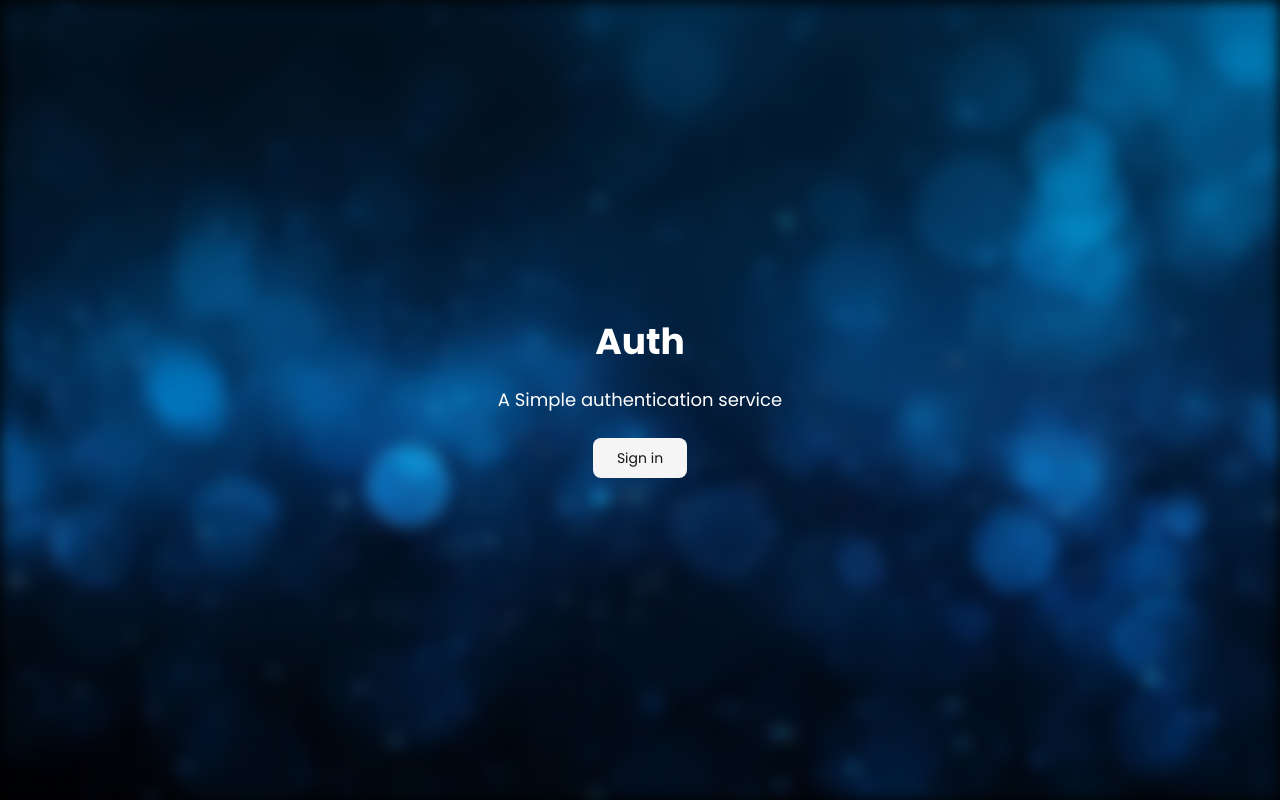
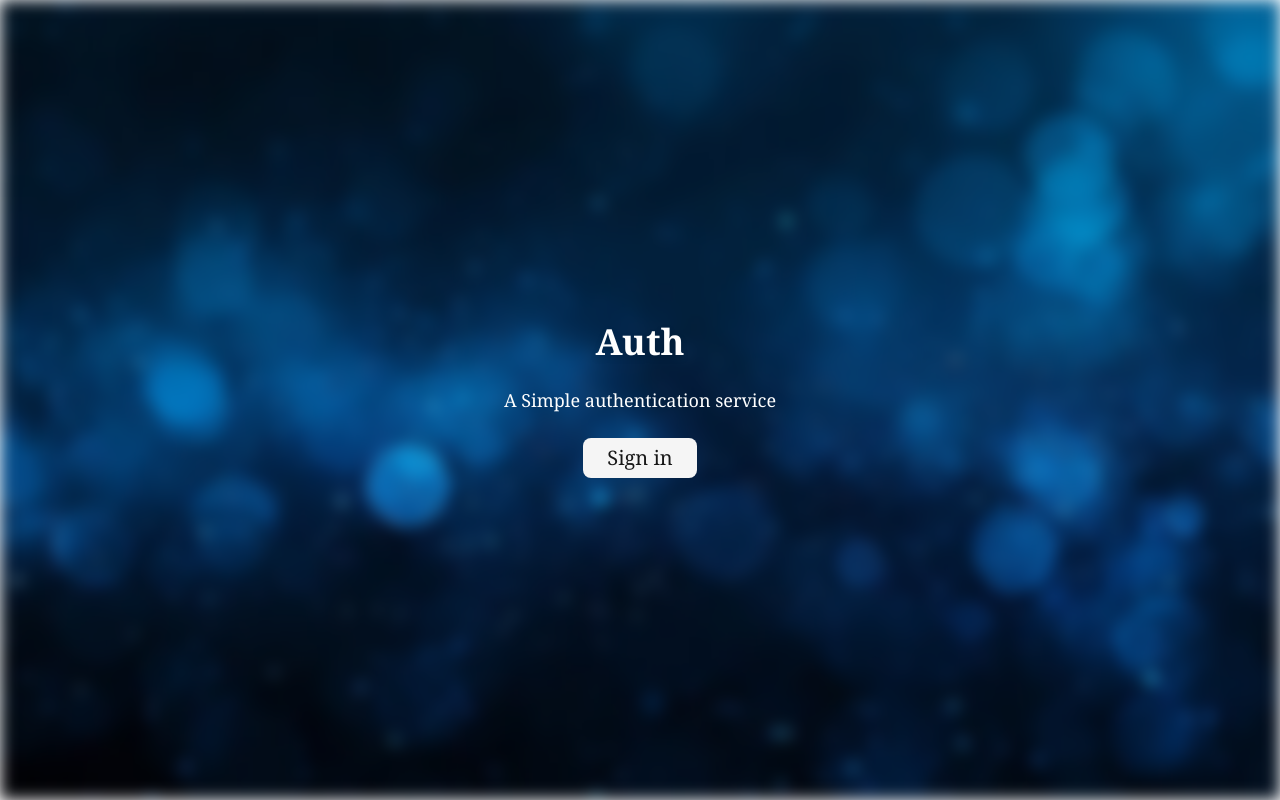
Before and after one commit to Najma099/next-auth, a Next.js app: page / in a window 1280 px wide. Built offline with nearby package versions, Linux system fonts and the light colour scheme.

Commit message:
Home Page completed

```diff
--- a/app/globals.css
+++ b/app/globals.css
@@ -3,7 +3,7 @@
 
 @custom-variant dark (&:is(.dark *));
 
-html, body {
+html, body :root{
   height: 100%;
   overflow: hidden;
   margin: 0;
--- a/app/page.tsx
+++ b/app/page.tsx
@@ -1,6 +1,7 @@
 import { Poppins } from "next/font/google";
 import { cn } from "@/lib/utils";
 import {Button} from "@/components/ui/button"
+import {LoginButton} from '@/components/auth/login-button'
 
 const poppins = Poppins({
   subsets: ["latin"],
@@ -26,11 +27,13 @@ export default function Home() {
         aria-hidden="true"
       />
 
-      <div className="relative z-10 space-y-6 text-center">
-        <h1 className="text-4xl font-bold">Auth</h1>
+      <div className="relative z-10 space-y-6 text-center font-serif">
+        <h1 className="text-4xl font-bold drop-shadow-md">Auth</h1>
         <p className="text-lg">A Simple authentication service</p>
         <div>
-          <Button variant='secondary' size='lg'> Sign in</Button>
+          <LoginButton>
+            <Button variant='secondary' size='lg' className='text-xl'> Sign in</Button>
+          </LoginButton>
         </div>
       </div>
     </main>
--- /dev/null
+++ b/components/auth/login-button.tsx
@@ -0,0 +1,34 @@
+"use client"
+
+import {useRouter} from 'next/navigation'
+
+interface loginButtonProps {
+    children: React.ReactNode,
+    mode?: "modal" | "redirect",
+    asChild?: boolean;
+}
+
+export const LoginButton = ({
+    children,
+    mode = 'redirect',
+    asChild
+}:loginButtonProps) => {
+
+    const router = useRouter();
+    const onClick = () => {
+        router.push("auth/login");
+    }
+
+    if(mode == "modal") {
+        return(
+            <span>
+                TODO: IMplement model
+            </span>
+        )
+    }
+    return (
+        <span onClick={onClick} className='cursor-pointer'>
+            {children}
+        </span>
+    )
+}
```
